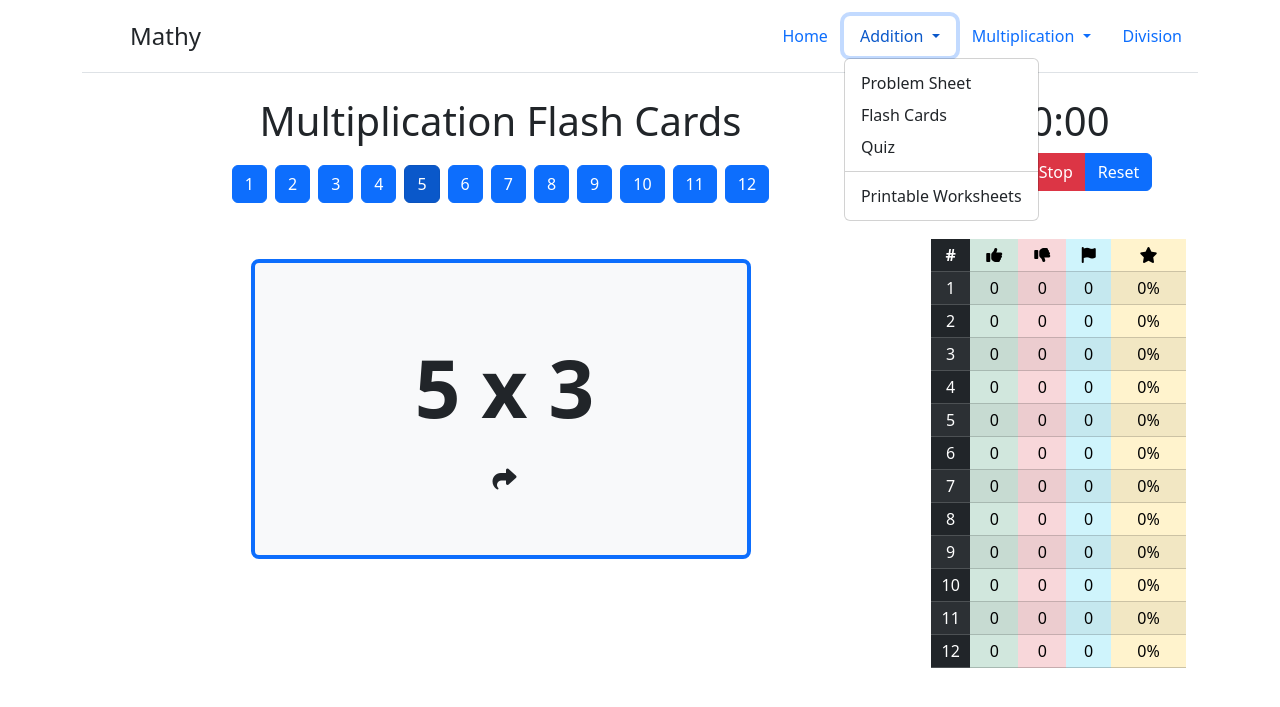
After one commit to hiimdonald/mathy, a Flask app: page /multiplication_flashcards in a window 1280 px wide, after a click on "Addition". The commit adds this page. Shown: the top 707 px of the page. Run offline with Flask 2, Linux system fonts and the light colour scheme; some libraries are stand-ins or nearby versions.

Commit message:
updated multiplication_flashcards with timer and scores

```diff
--- a/app.py
+++ b/app.py
@@ -60,6 +60,11 @@ def addition_quiz():
 def addition_flash_cards():
     return render_template('add_flash_cards.html')
 
+@app.get('/flash-card')
+def flash_card():
+    return render_template('flash_card.html')
+
+
 
 
 @app.get('/multiply')
@@ -71,6 +76,11 @@ def multiply():
     else:
         problems = [generate_multiplication_problem() for _ in range(20)]
         return render_template('problems2.html', problems=problems, enumerate=enumerate)
+
+@app.route('/multiplication_flashcards')
+def multiplication_flashcards():
+    return render_template('multiplication_flashcards.html')
+
 
 @app.get('/divide')
 def divide():
--- /dev/null
+++ b/static/css/flashcard.css
@@ -0,0 +1,46 @@
+/* FLASH CARDS */
+#flashcard {
+  perspective: 1500px;
+}
+
+#flashcard .card-body {
+  transition: transform 0.5s ease-in-out;
+  transform-style: preserve-3d;
+  position: relative;
+  height: 300px;
+  width: 500px;
+  cursor: grab;
+}
+
+#flashcard .front,
+#flashcard .back {
+  position: absolute;
+  top: 0;
+  left: 0;
+  width: 100%;
+  height: 100%;
+  backface-visibility: hidden;
+}
+
+#flashcard .back {
+  transform: rotateY(180deg);
+}
+
+#flashcard.flipped .card-body {
+  transform: rotateY(180deg);
+}
+
+#flashcard .card-title {
+  font-size: 5rem;
+  font-weight: bold;
+}
+
+#flashcard .btn {
+  display: block;
+  margin: 0 auto;
+  font-size: 1rem;
+}
+
+.hidden {
+  display: none;
+}
--- a/static/css/style.css
+++ b/static/css/style.css
@@ -59,49 +59,3 @@
   font-size: 5.2vw;
   margin-right: 10px;
 }
-
-
-/* FLASH CARDS */
-#flashcard {
-  perspective: 3000px;
-}
-
-#flashcard .card-body {
-  transition: transform 0.5s ease-in-out;
-  transform-style: preserve-3d;
-  height: 300px;
-  cursor: grab;
-}
-
-#flashcard .front,
-#flashcard .back {
-  position: absolute;
-  top: 0;
-  left: 0;
-  width: 100%;
-  height: 100%;
-  backface-visibility: hidden;
-}
-
-#flashcard .back {
-  transform: rotateY(180deg);
-}
-
-#flashcard.flipped .card-body {
-  transform: rotateY(180deg);
-}
-
-#flashcard .card-title {
-  font-size: 5rem;
-  font-weight: bold;
-}
-
-#flashcard .btn {
-  display: block;
-  margin: 0 auto;
-  font-size: 1rem;
-}
-
-.hidden {
-  display: none;
-}
--- /dev/null
+++ b/static/js/flash_card.js
@@ -0,0 +1,5 @@
+const card = document.querySelector(".card__inner");
+
+card.addEventListener("click", function (e) {
+  card.classList.toggle("is-flipped");
+});
--- a/static/js/flashcard.js
+++ b/static/js/flashcard.js
@@ -29,8 +29,6 @@ function handleAnswer(isCorrect) {
   score.textContent = scorePercent.toFixed(0) + "%";
 }
 
-
-
 flashcard.addEventListener("click", flipCard);
 
 function generateProblem() {
--- /dev/null
+++ b/static/js/multiplication_flashcard.js
@@ -0,0 +1,120 @@
+const flashcard = document.querySelector("#flashcard");
+const front = document.querySelector(".front");
+const back = document.querySelector(".back");
+const correctCount = document.querySelector("#correct-count");
+const incorrectCount = document.querySelector("#incorrect-count");
+const score = document.querySelector("#score");
+let scorePercent = 0;
+let currentMultiplier = 5;
+
+const stats = {};
+for (let i = 1; i <= 12; i++) {
+  stats[i] = { correct: 0, incorrect: 0 };
+}
+
+function flipCard() {
+  flashcard.classList.toggle("flipped");
+}
+
+function handleAnswer(isCorrect) {
+  console.log(isCorrect ? "Correct!" : "Incorrect!");
+  if (flashcard.classList.contains("flipped")) {
+    flipCard();
+    setTimeout(() => {
+      generateEquation();
+    }, 200);
+  } else {
+    generateEquation();
+  }
+
+  if (isCorrect) {
+    stats[currentMultiplier].correct++;
+  } else {
+    stats[currentMultiplier].incorrect++;
+  }
+
+  document.querySelector(`#correct-count-${currentMultiplier}`).textContent =
+    stats[currentMultiplier].correct;
+  document.querySelector(`#incorrect-count-${currentMultiplier}`).textContent =
+    stats[currentMultiplier].incorrect;
+  totalCount =
+    stats[currentMultiplier].incorrect + stats[currentMultiplier].correct;
+  document.querySelector(`#total-count-${currentMultiplier}`).textContent =
+    totalCount;
+  scorePercent =
+    (stats[currentMultiplier].correct /
+      (stats[currentMultiplier].correct + stats[currentMultiplier].incorrect)) *
+    100;
+  document.querySelector(`#score-${currentMultiplier}`).textContent =
+    scorePercent.toFixed(0) + "%";
+}
+
+flashcard.addEventListener("click", flipCard);
+
+function generateEquation() {
+  const num = Math.floor(Math.random() * 13);
+  const answer = num * currentMultiplier;
+
+  if (flashcard.classList.contains("flipped")) {
+    flipCard();
+  }
+
+  front.innerHTML = `<h1 class="card-title pt-5" id="back-card">${currentMultiplier} x ${num}</h1>
+                      <div class="align-bottom mt-4">
+                      <i class="fa-solid fa-share fa-xl"></i>
+                      </div>`;
+  back.innerHTML = `<h1 class="card-title pt-5"></h1>
+                    <div class="btn-wrapper text-center d-flex justify-content-between pt-3" id="score-buttons">
+                     </div>`;
+
+  setTimeout(() => {
+    back.querySelector("h1").textContent = answer;
+    back.querySelector(
+      "#score-buttons"
+    ).innerHTML = `<button class="btn btn-success correct-btn m-2" onclick="handleAnswer(true)"><i class="fa-solid fa-thumbs-up" style="color: #fff;"></i></button>
+    <button class="btn btn-danger incorrect-btn m-2" onclick="handleAnswer(false)"><i class="fa-solid fa-thumbs-down" style="color: #fff;"></i></button>
+    `;
+  }, 300);
+
+  // Get the starting button based on the initial value of currentMultiplier
+  const multiplierButtons = document.querySelectorAll(".btn-primary");
+  multiplierButtons.forEach((button) => {
+    if (parseInt(button.textContent) === currentMultiplier) {
+      button.classList.add("active");
+    }
+  });
+}
+
+function updateCards(num) {
+  currentMultiplier = num;
+  const buttons = document.querySelectorAll(".btn");
+  buttons.forEach((button) => {
+    if (parseInt(button.textContent) === num) {
+      button.classList.add("active");
+    } else {
+      button.classList.remove("active");
+    }
+  });
+  document.querySelector(`#correct-count-${currentMultiplier}`).textContent =
+    stats[currentMultiplier].correct;
+  document.querySelector(`#incorrect-count-${currentMultiplier}`).textContent =
+    stats[currentMultiplier].incorrect;
+  totalCount =
+    stats[currentMultiplier].incorrect + stats[currentMultiplier].correct;
+  document.querySelector(`#total-count-${currentMultiplier}`).textContent =
+    totalCount;
+
+  scorePercent =
+    (stats[currentMultiplier].correct /
+      (stats[currentMultiplier].correct + stats[currentMultiplier].incorrect)) *
+    100;
+  document.querySelector(`#score-${currentMultiplier}`).textContent = isNaN(
+    scorePercent
+  )
+    ? "0%"
+    : scorePercent.toFixed(0) + "%";
+
+  generateEquation();
+}
+
+generateEquation();
--- /dev/null
+++ b/static/js/stop_watch.js
@@ -0,0 +1,33 @@
+document.querySelector("#start-button").addEventListener("click", startTimer);
+document.querySelector("#stop-button").addEventListener("click", stopTimer);
+document.querySelector("#reset-button").addEventListener("click", resetTimer);
+
+let timerInterval;
+let startTime;
+let elapsedTime = 0;
+
+function startTimer() {
+  document.querySelector("#start-button").disabled = true;
+
+  startTime = Date.now() - elapsedTime;
+  timerInterval = setInterval(function () {
+    let currentTime = Date.now();
+    elapsedTime = currentTime - startTime;
+    let formattedTime = new Date(elapsedTime).toISOString().slice(14, 19);
+    document.querySelector(".timer").textContent = formattedTime;
+  }, 10);
+}
+
+function stopTimer() {
+  document.querySelector("#start-button").disabled = false;
+
+  clearInterval(timerInterval);
+}
+
+function resetTimer() {
+  document.querySelector("#start-button").disabled = false;
+
+  clearInterval(timerInterval);
+  elapsedTime = 0;
+  document.querySelector(".timer").textContent = "00:00";
+}
--- a/templates/add_quiz.html
+++ b/templates/add_quiz.html
@@ -3,7 +3,7 @@
 
 <h1 class="text-center">Addition Quiz</h1>
 
-<div class="wrapper pb-5">
+<div class="wrapper pb-3">
   <div class="equation border border-primary border-3">
     <h1 id="num1" style="color:#6181f8"></h1>
     <h1 style="color: #2AB7CA;">+</h1>
@@ -23,8 +23,6 @@
     </div>
   </div>
 </div>
-
-<div id="answer-feedback"></div>
 
 <div class="container my-5">
   <div class="row">
--- a/templates/base.html
+++ b/templates/base.html
@@ -1,59 +1,146 @@
-<!doctype html>
+<!DOCTYPE html>
 <html>
   <head>
     <title>{% block title %}{% endblock %}</title>
-    <meta name="viewport" content="width=device-width, initial-scale=1.0">
-    <link href="https://cdn.jsdelivr.net/npm/bootstrap@5.3.0-alpha1/dist/css/bootstrap.min.css" rel="stylesheet" integrity="sha384-GLhlTQ8iRABdZLl6O3oVMWSktQOp6b7In1Zl3/Jr59b6EGGoI1aFkw7cmDA6j6gD" crossorigin="anonymous">
-    <link rel="stylesheet" href="{{ url_for('static', filename='css/style.css') }}" />
-    <link rel="stylesheet" href="{{ url_for('static', filename='css/print.css') }}" media="print" />
-    <link rel="stylesheet" href="https://cdnjs.cloudflare.com/ajax/libs/font-awesome/5.15.2/css/all.min.css" integrity="sha512-aC7UVr1TbK/x7e+3ATDta49pJkaZFLXN+i7KjpbhQ2ptHvR/6Uu/U+BctgG5a5K5R5hC9ZJgNyZ3q3WdJYKJ0w==" crossorigin="anonymous" />
-
+    <meta name="viewport" content="width=device-width, initial-scale=1.0" />
+    <link
+      href="https://cdn.jsdelivr.net/npm/bootstrap@5.3.0-alpha1/dist/css/bootstrap.min.css"
+      rel="stylesheet"
+      integrity="sha384-GLhlTQ8iRABdZLl6O3oVMWSktQOp6b7In1Zl3/Jr59b6EGGoI1aFkw7cmDA6j6gD"
+      crossorigin="anonymous"
+    />
+    <link
+      rel="stylesheet"
+      href="{{ url_for('static', filename='css/style.css') }}"
+    />
+    <link
+      rel="stylesheet"
+      href="{{ url_for('static', filename='css/flashcard.css') }}"
+    />
+    <!-- FA ICONS -->
+    <script
+      src="https://kit.fontawesome.com/a27cc2b288.js"
+      crossorigin="anonymous"
+    ></script>
 
     <!-- HTMX -->
-    <script src="https://unpkg.com/htmx.org@1.8.6" integrity="sha384-Bj8qm/6B+71E6FQSySofJOUjA/gq330vEqjFx9LakWybUySyI1IQHwPtbTU7bNwx" crossorigin="anonymous"></script>
-
+    <script
+      src="https://unpkg.com/htmx.org@1.8.6"
+      integrity="sha384-Bj8qm/6B+71E6FQSySofJOUjA/gq330vEqjFx9LakWybUySyI1IQHwPtbTU7bNwx"
+      crossorigin="anonymous"
+    ></script>
   </head>
   <body>
     <div class="container">
-        <nav class="d-flex flex-wrap justify-content-center py-3 mb-4 border-bottom d-print-none">
-          <a href="/" class="d-flex align-items-center mb-3 mb-md-0 me-md-auto text-dark text-decoration-none">
-            <svg class="bi me-2" width="40" height="32"><use xlink:href="#bootstrap"/></svg>
+      <nav
+        class="d-flex flex-wrap justify-content-center py-3 mb-4 border-bottom d-print-none"
+      >
+        <a
+          href="/"
+          class="d-flex align-items-center mb-3 mb-md-0 me-md-auto text-dark text-decoration-none"
+        >
+          <svg class="bi me-2" width="40" height="32">
+            <use xlink:href="#bootstrap" />
+          </svg>
           <span class="fs-4">Mathy</span>
         </a>
 
         <ul class="nav nav-pills">
           <li class="nav-item">
-              <a href="{{ url_for('home') }}" class="nav-link{% if request.path == url_for('home') %} active{% endif %}" aria-current="page">Home</a>
+            <a
+              href="{{ url_for('home') }}"
+              class="nav-link{% if request.path == url_for('home') %} active{% endif %}"
+              aria-current="page"
+              >Home</a
+            >
           </li>
           <li class="nav-item dropdown">
-              <a class="nav-link dropdown-toggle" href="#" id="navbarDropdown" role="button" data-bs-toggle="dropdown" aria-expanded="false">
+            <a
+              class="nav-link dropdown-toggle"
+              href="#"
+              id="navbarDropdown"
+              role="button"
+              data-bs-toggle="dropdown"
+              aria-expanded="false"
+            >
               Addition
             </a>
             <ul class="dropdown-menu" aria-labelledby="navbarDropdown">
-                <li><a class="dropdown-item" href="{{ url_for('add') }}">Problem Sheet</a></li>
-                <li><a class="dropdown-item" href="{{ url_for('addition_flash_cards') }}">Flash Cards</a></li>
-                <li><a class="dropdown-item" href="{{ url_for('addition_quiz') }}">Quiz</a></li>
-                <li><hr class="dropdown-divider"></li>
-                <li><a class="dropdown-item" href="#">Printable Worksheets</a></li>
+              <li>
+                <a class="dropdown-item" href="{{ url_for('add') }}"
+                  >Problem Sheet</a
+                >
+              </li>
+              <li>
+                <a
+                  class="dropdown-item"
+                  href="{{ url_for('addition_flash_cards') }}"
+                  >Flash Cards</a
+                >
+              </li>
+              <li>
+                <a class="dropdown-item" href="{{ url_for('addition_quiz') }}"
+                  >Quiz</a
+                >
+              </li>
+              <li><hr class="dropdown-divider" /></li>
+              <li>
+                <a class="dropdown-item" href="#">Printable Worksheets</a>
+              </li>
             </ul>
           </li>
+          <li class="nav-item dropdown">
+            <a
+              class="nav-link dropdown-toggle"
+              href="#"
+              id="navbarDropdown"
+              role="button"
+              data-bs-toggle="dropdown"
+              aria-expanded="false"
+            >
+              Multiplication
+            </a>
+            <ul class="dropdown-menu" aria-labelledby="navbarDropdown">
+              <li>
+                <a class="dropdown-item" href="{{ url_for('multiply') }}"
+                  >Problem Sheet</a
+                >
+              </li>
+              <li>
+                <a
+                  class="dropdown-item"
+                  href="{{ url_for('multiplication_flashcards') }}"
+                  >Flash Cards</a
+                >
+              </li>
+              <li><hr class="dropdown-divider" /></li>
+              <li>
+                <a class="dropdown-item" href="#">Printable Worksheets</a>
+              </li>
+            </ul>
+          </li>
+
           <li class="nav-item">
-                <a href="{{ url_for('multiply') }}" class="nav-link{% if request.path == url_for('multiply') %} active{% endif %}">Multiplication</a>
-            </li>
-            <li class="nav-item">
-                <a href="{{ url_for('division') }}" class="nav-link{% if request.path == url_for('division') %} active{% endif %}">Division</a>
+            <a
+              href="{{ url_for('division') }}"
+              class="nav-link{% if request.path == url_for('division') %} active{% endif %}"
+              >Division</a
+            >
           </li>
         </ul>
       </nav>
 
-    <main class="container">
-      {% block content %}{% endblock %}
-    </main>
+      <main class="container">{% block content %}{% endblock %}</main>
 
-    <script src="https://cdn.jsdelivr.net/npm/bootstrap@5.3.0-alpha1/dist/js/bootstrap.bundle.min.js" integrity="sha384-w76AqPfDkMBDXo30jS1Sgez6pr3x5MlQ1ZAGC+nuZB+EYdgRZgiwxhTBTkF7CXvN" crossorigin="anonymous"></script>
-    <script defer src="https://cdn.jsdelivr.net/npm/alpinejs@3.x.x/dist/cdn.min.js"></script>
-
+      <script
+        src="https://cdn.jsdelivr.net/npm/bootstrap@5.3.0-alpha1/dist/js/bootstrap.bundle.min.js"
+        integrity="sha384-w76AqPfDkMBDXo30jS1Sgez6pr3x5MlQ1ZAGC+nuZB+EYdgRZgiwxhTBTkF7CXvN"
+        crossorigin="anonymous"
+      ></script>
+      <script
+        defer
+        src="https://cdn.jsdelivr.net/npm/alpinejs@3.x.x/dist/cdn.min.js"
+      ></script>
     </div>
   </body>
-
 </html>
--- /dev/null
+++ b/templates/multiplication_flashcards.html
@@ -0,0 +1,89 @@
+{% extends 'base.html' %} {% block content %}
+
+<div class="row">
+  <div class="col">
+    <h1 class="text-center">Multiplication Flash Cards</h1>
+    <div class="d-flex justify-content-center flex-wrap my-3">
+      {% for num in range(1, 13) %}
+      <button class="btn btn-primary m-1" onclick="updateCards({{ num }})">
+        {{ num }}
+      </button>
+      {% endfor %}
+    </div>
+
+    <div class="d-flex justify-content-center my-5">
+      <div class="card border-0" id="flashcard">
+        <div
+          class="card card-body text-center p-4 m-1 border-primary border-4 rounded-3 bg-light"
+        >
+          <div class="front text-center p-4 m-1 d-flex flex-column">
+            <h1 class="card-title" id="front-card">Front of Card</h1>
+          </div>
+
+          <div
+            class="back text-center p-4 m-1 d-flex flex-column justify-content-center align-items-center hide-answer"
+          >
+            <h1 class="card-title" id="back-card">Back of Card</h1>
+            <div
+              class="btn-wrapper text-center d-flex justify-content-between p-3"
+              id=""
+            >
+              <button class="btn btn-success correct-btn m-2">Correct</button>
+              <button class="btn btn-danger incorrect-btn m-2">
+                Incorrect
+              </button>
+            </div>
+          </div>
+        </div>
+      </div>
+    </div>
+  </div>
+  <div class="col-3">
+    <div class="timer-container text-center pb-5">
+      <h1 class="timer">00:00</h1>
+
+      <div class="btn-group" role="group">
+        <button type="button" class="btn btn-success" id="start-button">
+          Start
+        </button>
+        <button type="button" class="btn btn-danger" id="stop-button">
+          Stop
+        </button>
+        <button type="button" class="btn btn-primary" id="reset-button">
+          Reset
+        </button>
+      </div>
+    </div>
+
+    <table class="table table-sm table-striped text-center">
+      <thead>
+        <tr>
+          <th class="table-dark">#</th>
+          <th class="table-success px-2">
+            <i class="fa-solid fa-thumbs-up"></i>
+          </th>
+          <th class="table-danger px-2">
+            <i class="fa-solid fa-thumbs-down"></i>
+          </th>
+          <th class="table-info px-2"><i class="fa-solid fa-flag"></i></th>
+          <th class="table-warning px-3"><i class="fa-solid fa-star"></i></th>
+        </tr>
+      </thead>
+      <tbody>
+        {% for num in range(1, 13) %}
+        <tr>
+          <td class="table-dark">{{ num }}</td>
+          <td class="table-success" id="correct-count-{{num}}">0</td>
+          <td class="table-danger" id="incorrect-count-{{num}}">0</td>
+          <td class="table-info" id="total-count-{{num}}">0</td>
+          <td class="table-warning" id="score-{{num}}">0%</td>
+        </tr>
+        {% endfor %}
+      </tbody>
+    </table>
+  </div>
+
+  <script src="{{url_for('static', filename='js/multiplication_flashcard.js')}}"></script>
+  <script src="{{url_for('static', filename='js/stop_watch.js')}}"></script>
+  {% endblock %}
+</div>
```
Also changed, not shown: static/js/add.js (+1 -7 lines), static/js/multiplication_flashcard-updated.js (added, +107 -0 lines), templates/add_flash_cards.html (+22 -26 lines), templates/flash_card.html (added, +29 -0 lines). Lines whose indentation alone changed are shown as unchanged.
